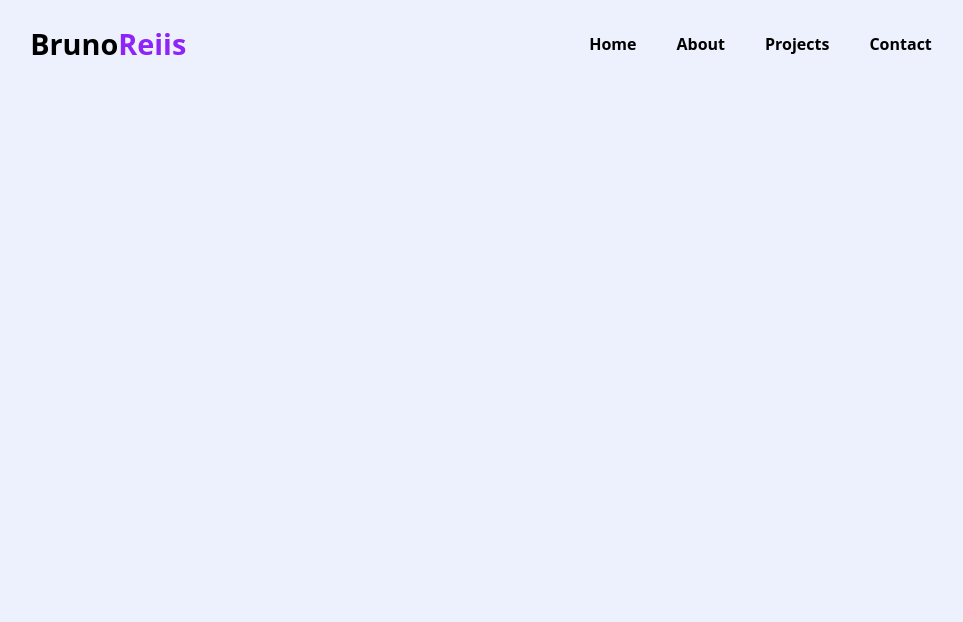
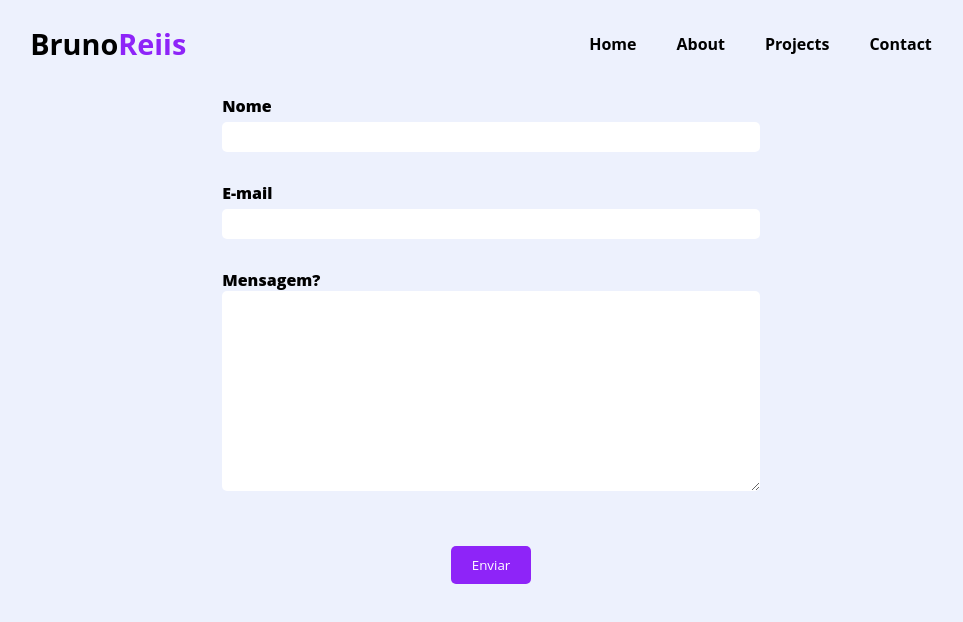
Before and after one commit to BrunoReiis/Portfolio, a React (Create React App) app: page /contact in a window 1280 px wide. Shown: the top 622 px of the page, without its empty margins (149-1112 px from the left). Built offline with nearby package versions, Linux system fonts and the light colour scheme.

Commit message:
Criação do formulario para contato, depois sera adicionado mais informações de contato

```diff
--- a/src/pages/Contact.css
+++ b/src/pages/Contact.css
@@ -0,0 +1,77 @@
+#contato {
+    height: auto;
+    margin-bottom: 11%;
+}
+
+form {
+    margin-left: 15%;
+    width: 70%;
+}
+
+.contatoForm {
+    margin-top: 80px;
+    display: flex;
+    justify-content: center;
+    align-items: center;
+    padding: 0 14vw;
+    flex-direction: column;
+}
+
+.itemContato {
+    display: flex;
+    width: 100%;
+    margin: 15px;
+    flex-direction: column;
+}
+
+#email {
+    display: block;
+    width: 100%;
+}
+
+.inputContato {
+    width: 100%;
+    padding: 6px;
+    border: none;
+    border-radius: 5px;
+    margin-top: 5px;
+    background: white;
+}
+
+.inputContato:focus, .text-area:focus {
+    outline: 1px solid #8e24f8;
+}
+
+.labelContato {
+    color: var(--text-color);
+    font-weight: 800;
+}
+
+.text-area {
+    height: 200px;
+    border-radius: 5px;
+    border: none;
+    background: white;
+    padding: 6px;
+    max-width: 100%;
+    min-width: 100%;
+    max-height: 200px;
+    min-height: 200px;
+}
+
+.enviarButton {
+    width: 80px;
+    border: none;
+    background: #8e24f8;
+    cursor: pointer;
+    color: white;
+    padding: 10px;
+    border-radius: 5px;
+    transition: 0.2s all;
+    margin-top: 40px;
+}
+
+.enviarButton:hover {
+    transform: scale(1.1);
+    background: #8e24f8;
+}
--- a/src/pages/Contact.js
+++ b/src/pages/Contact.js
@@ -1,7 +1,50 @@
 import './Contact.css'
 
 export const Contact = () => {
+    const enviarButton = () => {
+        alert("Formulario apenas de enfeite, para entrar em contato use as redes sociais!");
+
+        document.getElementById("nome").value = "";
+        document.getElementById("emailContato").value = "";
+        document.getElementById("mensagem").value = "";
+    }
     return (
-        <h1>Contact</h1>
+
+    <section id="contato">
+      <form id="form">
+        <div class="contatoForm">
+          <div class="itemContato">
+            <label class="labelContato"> Nome </label>
+            <input
+              type="text"
+              name="nome"
+              class="inputContato"
+              id="nome"
+            />
+          </div>
+          <div class="itemContato" id="email">
+            <label class="labelContato"> E-mail </label>
+            <input
+              type="email"
+              name="email"
+              class="inputContato"
+              id="emailContato"
+            />
+          </div>
+          <div class="itemContato">
+            <label class="labelContato">
+              Mensagem?
+            </label>
+            <textarea
+              name="denuncia"
+              class="text-area"
+              id="mensagem"
+
+            ></textarea>
+          </div>
+          <button onClick={e => enviarButton(e)} class="enviarButton">Enviar</button>
+        </div>
+      </form>
+    </section>
     );
 }
--- a/src/pages/Home.js
+++ b/src/pages/Home.js
@@ -3,7 +3,7 @@ import './Home.css'
 export const Home = () => {
     return (
 
-        <div className='main'>
+        <section id='main' className='main'>
             <h1>Hi, i'm Bruno Reis!</h1>
             <h2>A Júnior Fullstack Developer</h2>
             <div className='buttons'>
@@ -15,6 +15,6 @@ export const Home = () => {
                 <div className="circulo Dois"></div>
                 <div className="circulo Tres"></div>
             </div>
-        </div>
+        </section>
     );
 }
```
